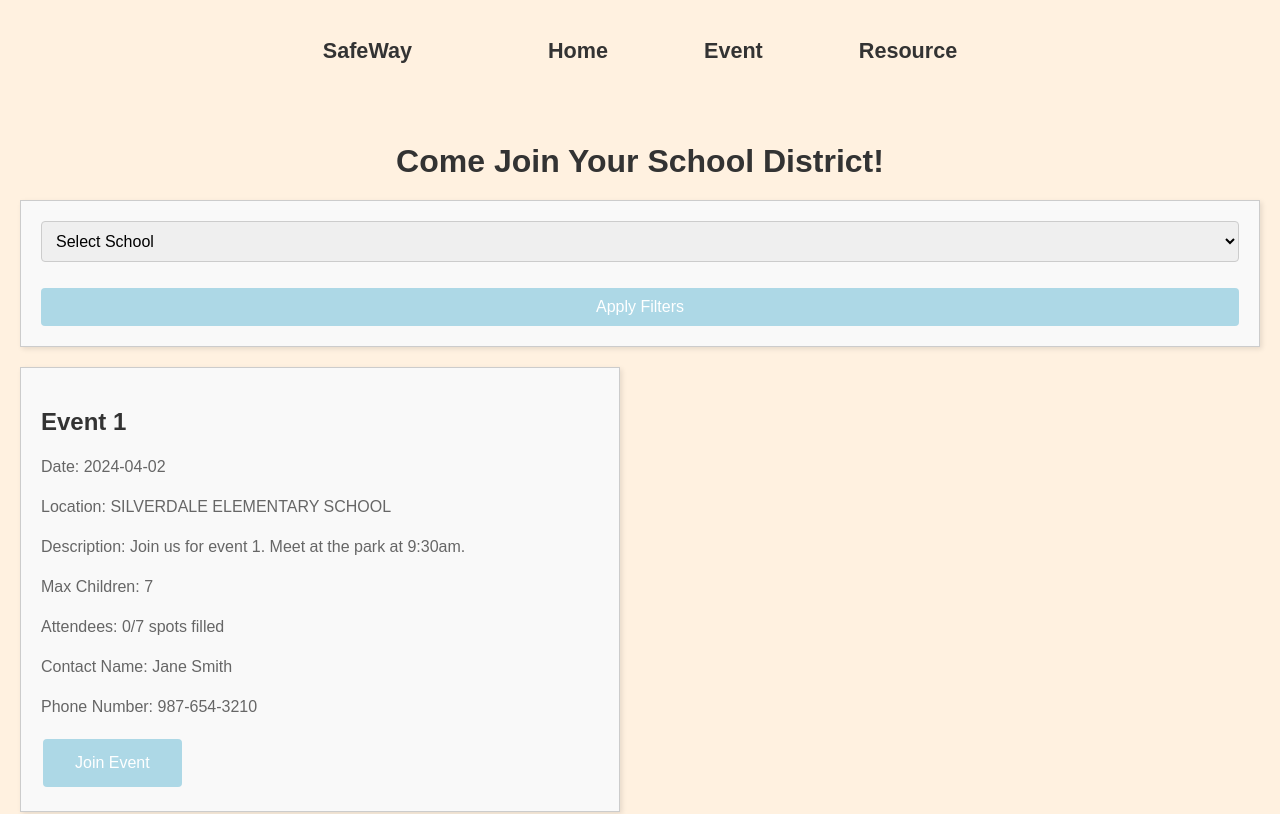
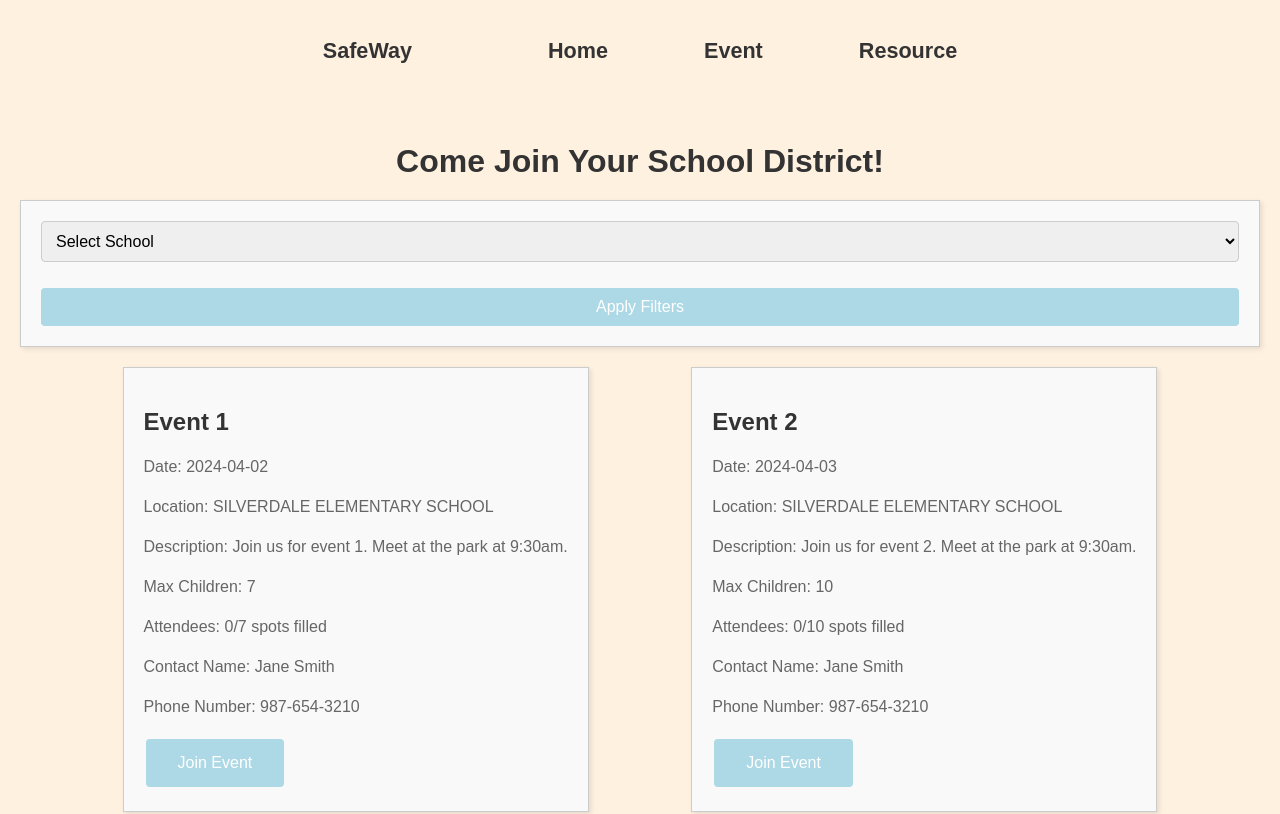
Before and after one commit to UW-INFO442-SP24/safeway, a React (Create React App) app: page /create-event in a window 1280 px wide. Shown: the top 814 px of the page. Built offline with nearby package versions, Linux system fonts and the light colour scheme.

Commit message:
event pagechange

```diff
--- a/src/components/EventPage/EventPage.css
+++ b/src/components/EventPage/EventPage.css
@@ -16,7 +16,14 @@
     padding: 20px;
     margin-bottom: 20px;
     background-color: #f9f9f9;
-    max-width: 45%;
+    max-width: 100%;
+}
+
+#event-flexbox {
+    display: flex;
+    flex-direction: row;
+    flex-wrap: wrap;
+    justify-content: space-evenly;
 }
 
 .event-title {
--- a/src/components/EventPage/event_page.js
+++ b/src/components/EventPage/event_page.js
@@ -55,7 +55,7 @@ const EventPage = () => {
             <Filter onFilterChange={handleFilterChange} schools={schools} />
 
 
-            {filteredEvents.map((event, index) => (
+            <div id= "event-flexbox">{filteredEvents.map((event, index) => (
                 <div className="event-card" key={index}>
                     <h2 className="event-title">{event.title}</h2>
                     <p className="event-details">Date: {event.date}</p>
@@ -68,7 +68,7 @@ const EventPage = () => {
                     <button className="join-button" onClick={() => handleJoinEvent(index)}>Join Event</button>
                     {event.attendees >= event.maxChildren && <span className="status-full">Full</span>}
                 </div>
-            ))}
+            ))}</div>
         </div>
     );
 };
```
